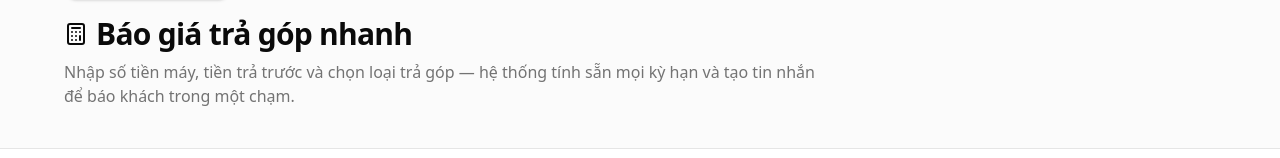
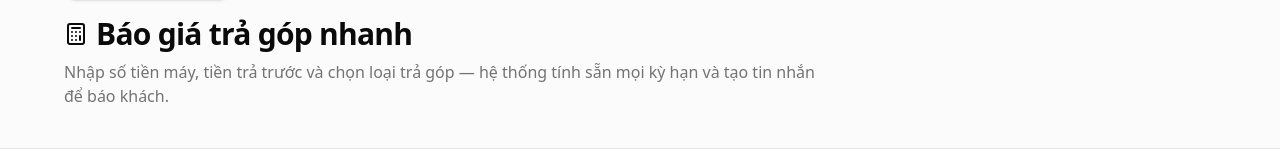
Before and after one commit to vddung2169/devpo-landingpage, a Next.js app: page /noi-bo/tra-gop in a window 1280 px wide. Shown: the part 167-325 px from the top of the page. Built offline with nearby package versions, Linux system fonts and the light colour scheme.

Commit message:
fix text

```diff
--- a/app/noi-bo/tra-gop/page.tsx
+++ b/app/noi-bo/tra-gop/page.tsx
@@ -27,7 +27,7 @@ export default function NoiBoTraGopPage() {
             </h1>
             <p className="mt-2 max-w-3xl text-sm text-muted-foreground md:text-base">
               Nhập số tiền máy, tiền trả trước và chọn loại trả góp — hệ thống
-              tính sẵn mọi kỳ hạn và tạo tin nhắn để báo khách trong một chạm.
+              tính sẵn mọi kỳ hạn và tạo tin nhắn để báo khách.
             </p>
           </div>
         </div>
```
